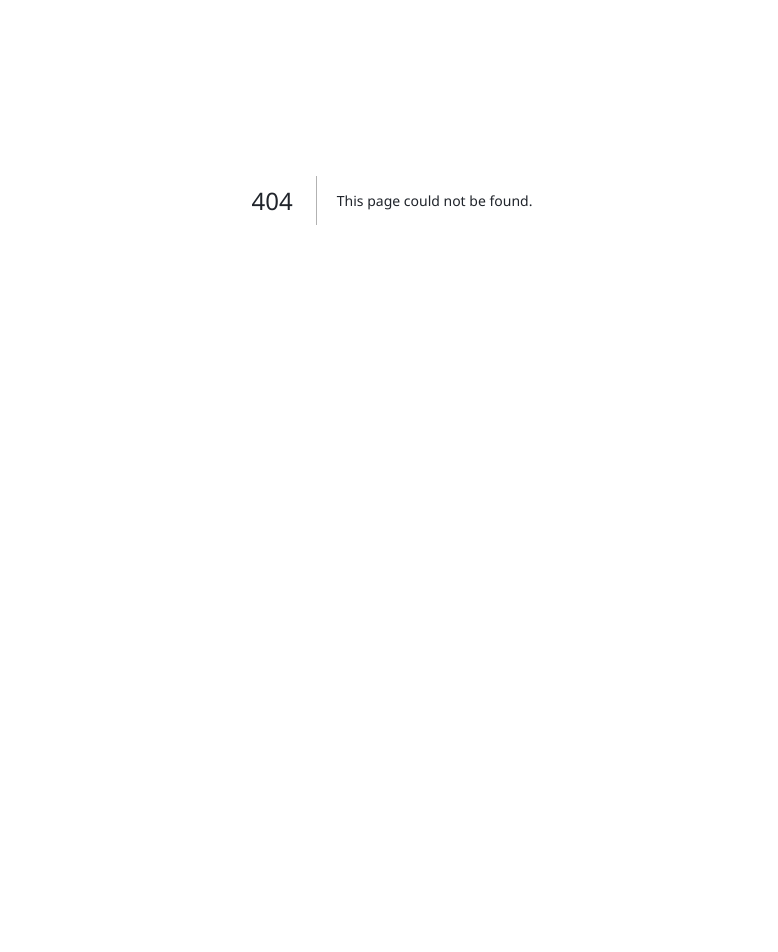
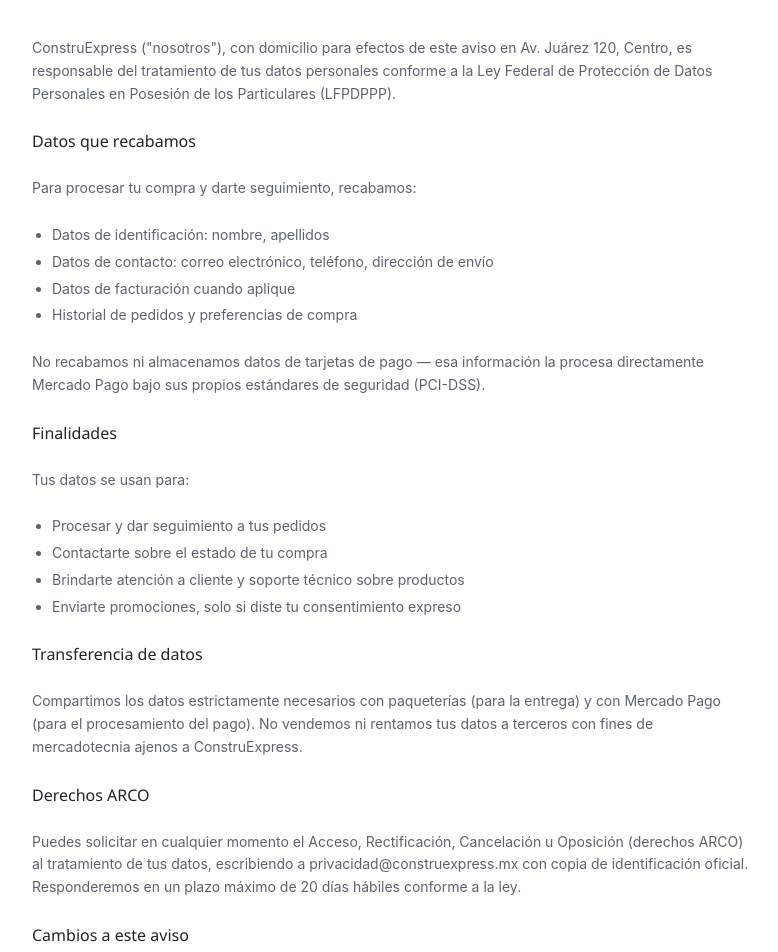
Before and after one commit to ericlagunas84-cmyk/construccion-ecommerce, a Next.js app: page /privacidad in a window 1280 px wide. Before the commit this address had no page. Shown: the part 200-1152 px from the top of the page, without its empty margins (248-1026 px from the left). Before the commit the page ends 800 px from the top, so only its background shows below. Built offline with nearby package versions, Linux system fonts and the light colour scheme; no server answers.

Commit message:
Add files via upload

```diff
--- /dev/null
+++ b/app/privacidad/page.tsx
@@ -0,0 +1,54 @@
+import LegalPage from "@/components/LegalPage";
+
+export default function PrivacidadPage() {
+  return (
+    <LegalPage title="Aviso de privacidad" updated="Febrero 2026">
+      <p>
+        ConstruExpress ("nosotros"), con domicilio para efectos de este aviso en Av. Juárez 120,
+        Centro, es responsable del tratamiento de tus datos personales conforme a la Ley Federal
+        de Protección de Datos Personales en Posesión de los Particulares (LFPDPPP).
+      </p>
+
+      <h2>Datos que recabamos</h2>
+      <p>Para procesar tu compra y darte seguimiento, recabamos:</p>
+      <ul>
+        <li>Datos de identificación: nombre, apellidos</li>
+        <li>Datos de contacto: correo electrónico, teléfono, dirección de envío</li>
+        <li>Datos de facturación cuando aplique</li>
+        <li>Historial de pedidos y preferencias de compra</li>
+      </ul>
+      <p>No recabamos ni almacenamos datos de tarjetas de pago — esa información la procesa
+      directamente Mercado Pago bajo sus propios estándares de seguridad (PCI-DSS).</p>
+
+      <h2>Finalidades</h2>
+      <p>Tus datos se usan para:</p>
+      <ul>
+        <li>Procesar y dar seguimiento a tus pedidos</li>
+        <li>Contactarte sobre el estado de tu compra</li>
+        <li>Brindarte atención a cliente y soporte técnico sobre productos</li>
+        <li>Enviarte promociones, solo si diste tu consentimiento expreso</li>
+      </ul>
+
+      <h2>Transferencia de datos</h2>
+      <p>
+        Compartimos los datos estrictamente necesarios con paqueterías (para la entrega) y con
+        Mercado Pago (para el procesamiento del pago). No vendemos ni rentamos tus datos a
+        terceros con fines de mercadotecnia ajenos a ConstruExpress.
+      </p>
+
+      <h2>Derechos ARCO</h2>
+      <p>
+        Puedes solicitar en cualquier momento el Acceso, Rectificación, Cancelación u Oposición
+        (derechos ARCO) al tratamiento de tus datos, escribiendo a privacidad@construexpress.mx
+        con copia de identificación oficial. Responderemos en un plazo máximo de 20 días
+        hábiles conforme a la ley.
+      </p>
+
+      <h2>Cambios a este aviso</h2>
+      <p>
+        Podemos actualizar este aviso de privacidad. Los cambios relevantes se publicarán en
+        esta misma página con su fecha de actualización.
+      </p>
+    </LegalPage>
+  );
+}
```
